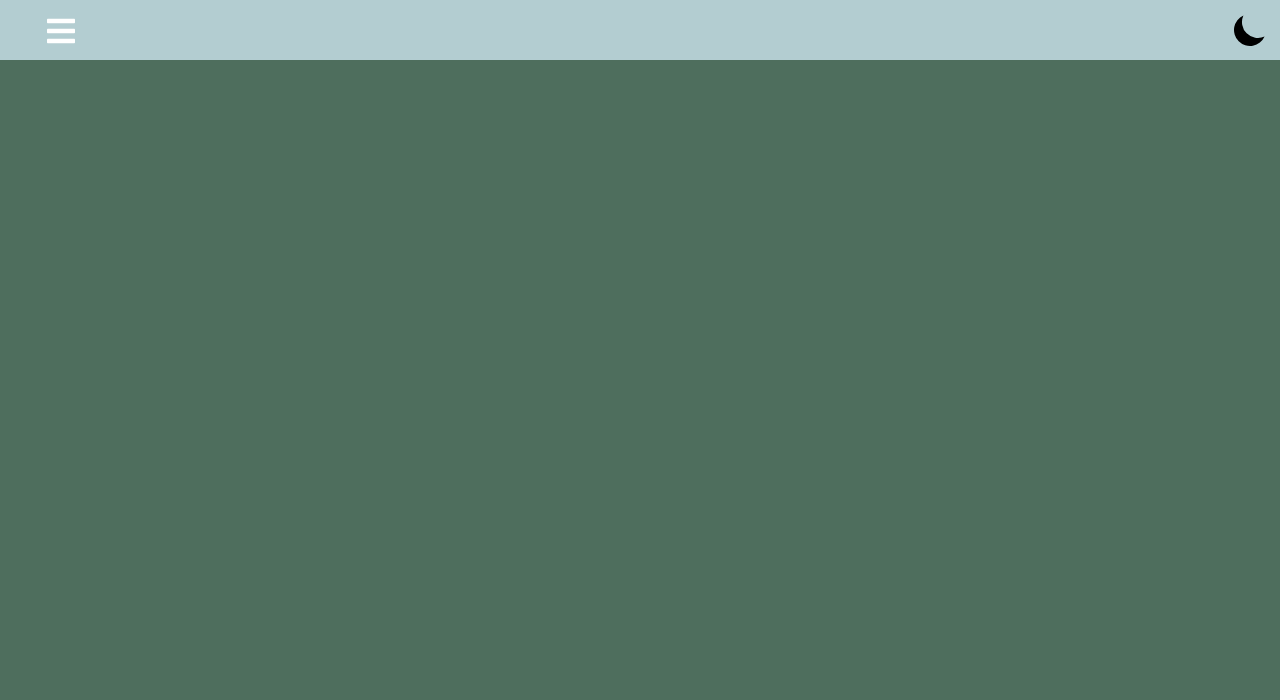
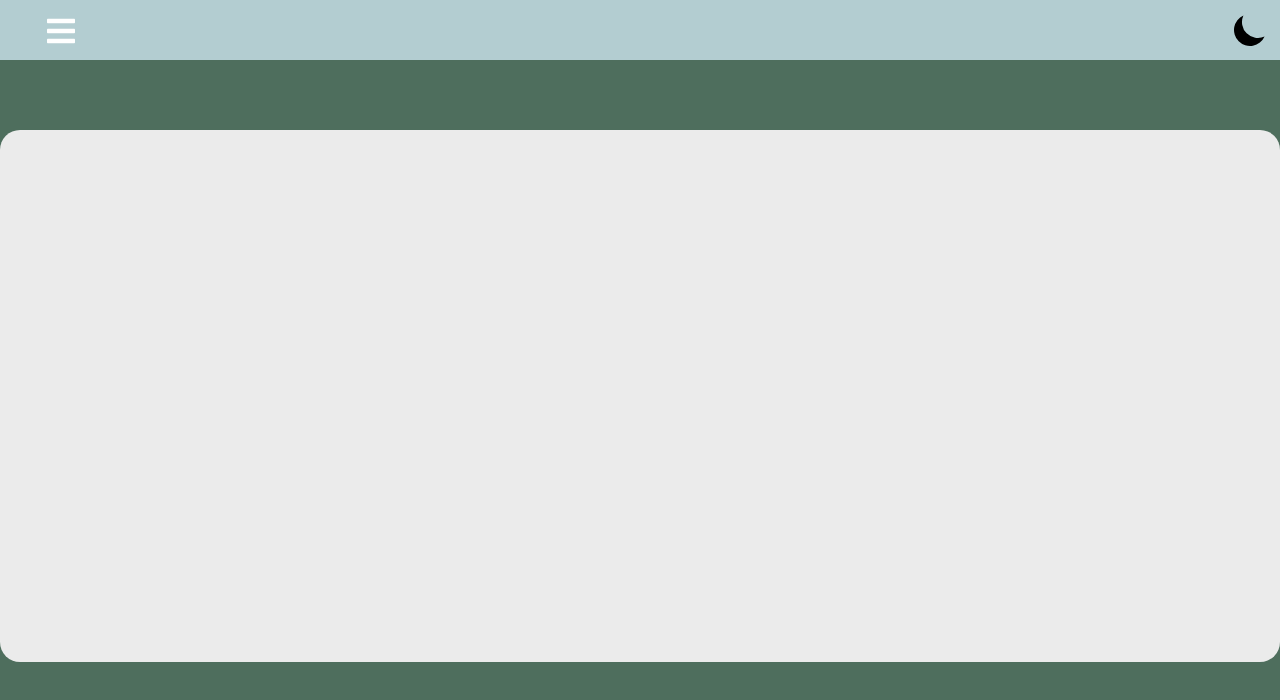
Before and after one commit to enukeWebDev/budget-tracker, a React (Create React App) app: page /transactions in a window 1280 px wide. Shown: the top 700 px of the page. Built offline with nearby package versions, Linux system fonts and the light colour scheme.

Commit message:
implemented t history stuff manually - style looks completely different - other files may be affecting style due to classNames

```diff
--- a/src/components/TransactionHistory/Content.js
+++ b/src/components/TransactionHistory/Content.js
@@ -1,17 +1,17 @@
 import Moment from 'react-moment';
 
 function Content(props) {
+  console.log('--------', props)
   return (
-    <div className="transaction__content" onClick={props.form}>
+    <div className="transaction-content" onClick={props.form}>
      <p>
-       <span className="date--circle">
-         <Moment format='D'>{props.date}</Moment>
-         </span>
-       <span className="date--top">
-         <Moment format='dddd, MMMM yyyy'>{props.date}</Moment>
+       <span className="date">
+         <Moment format='dddd, MMMM DD yyyy'>{props.transaction.date}</Moment>
        </span>
       </p>
-     <p className="color--red">${props.amount} </p>
+      <p className="cost">{props.transaction.category} </p>
+     <p className="cost">${props.transaction.amount} </p>
+
     </div>
   );
 }
--- a/src/components/TransactionHistory/index.js
+++ b/src/components/TransactionHistory/index.js
@@ -1,28 +1,21 @@
-import './style.scss';
-import axios from 'axios';
-import Header from './Header';
+import './style.css';
 import Content from './Content';
-import {useState, useContext} from "react";
-import {Grid} from "@material-ui/core";
+import { useContext } from 'react'
 import { GlobalContext } from '../../context/GlobalState';
 
+
 function Transaction() {
-  const{transactions}= useContext(GlobalContext);
-  console.log(transactions);
-  // const contentDisplay = transactions.map((item)=> {
-  //  return <Content key={item.id} date={item.date} amount={item.amount} />
-  // })
+  const { transactions } = useContext(GlobalContext);
+  console.log(transactions)
 
 
   return (
     <div className='history'>
-    <main className="transaction--layout" >
-       {/* <Header category="Food" expense="100" content={content}/>
-       {contentDisplay}
+    <main className="transaction-layout" >
 
-       <ul className="list">
-        {transactions.map(transaction => (<Transaction key={transaction.id} transaction={transaction} />))} */}
-      {/* </ul> */}
+       <ul className="transaction-list">
+        { transactions.map(transaction => (<Content key={transaction.id} transaction={transaction} />)) }
+      </ul>
 
     </main>
     </div>
--- /dev/null
+++ b/src/components/TransactionHistory/style.css
@@ -0,0 +1,29 @@
+.transaction-list {
+  overflow: scroll;
+  height: 500px;
+
+  display: flex;
+  flex-direction: column;
+  align-items: center;
+  align-self: center;
+  text-align: center;
+}
+
+.history {
+  display: flex;
+  flex-direction: column;
+  align-items: center;
+  align-content: center;
+
+  background-color: #EBEBEB;
+  margin-top: 50px;
+  padding-right: 50px;
+  border-radius: 20px;
+}
+
+.transaction-content {
+  background-color: #B3CDD1;
+  border-radius: 10px;
+  margin: 10px;
+  padding-right: 15px;
+}
```
Also changed, not shown: 2 other files (tests, documents, lock files or other folders).
